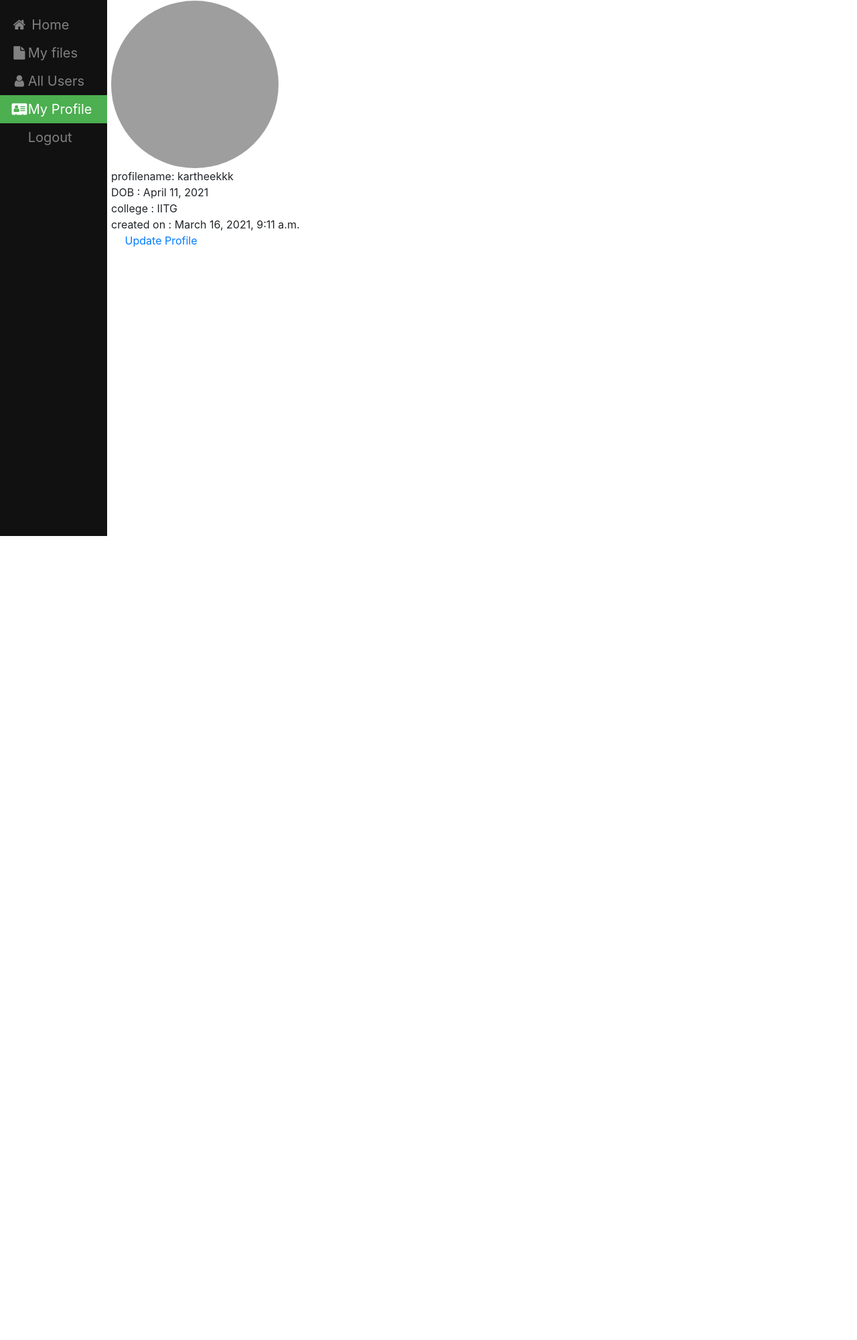
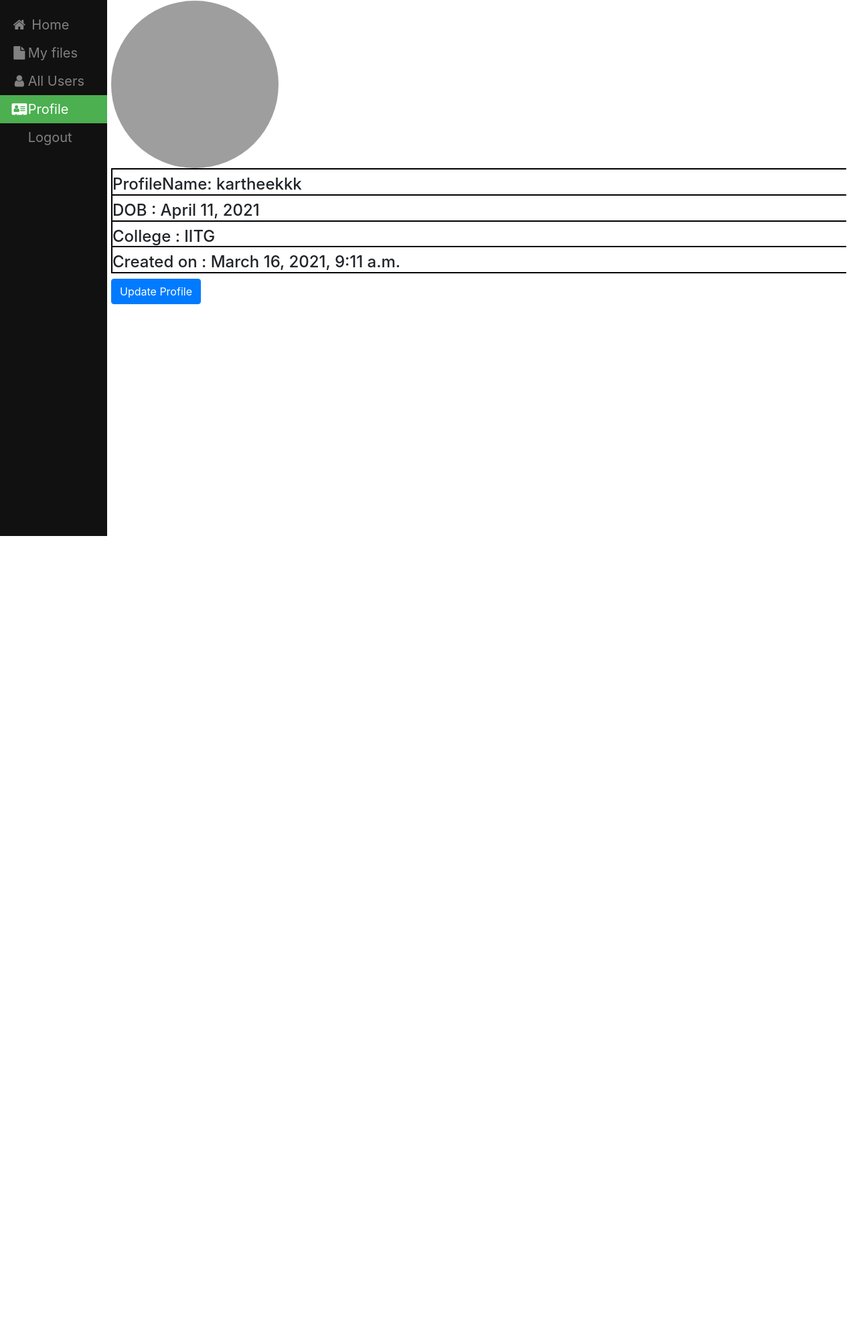
Before and after one commit to BUNNY-1269/Doc_Sharings, a Django app: page /createdprofile in a window 1280 px wide. Shown: the whole page at 67% size. Run offline with Django 3.2, Linux system fonts and the light colour scheme; a user stored in the database is signed in; data comes from the database, SQL or seed files in the repository; some libraries are stand-ins or nearby versions; grey boxes are pictures that could not be loaded.

Commit message:
Update createdprofile.html

```diff
--- a/templates/users/createdprofile.html
+++ b/templates/users/createdprofile.html
@@ -8,7 +8,19 @@
     <link rel="stylesheet" type="text/css" href="{%  static "css/styles.css" %}"/>
     <link rel="stylesheet" href="https://cdnjs.cloudflare.com/ajax/libs/font-awesome/4.7.0/css/font-awesome.min.css">
     <link rel="stylesheet" href="https://maxcdn.bootstrapcdn.com/bootstrap/4.0.0/css/bootstrap.min.css" integrity="sha384-Gn5384xqQ1aoWXA+058RXPxPg6fy4IWvTNh0E263XmFcJlSAwiGgFAW/dAiS6JXm" crossorigin="anonymous">
+    <style>
+        p.solid {border-style: solid;}
+        h4{
+            border-bottom: 2px solid black;
+        }
+        .vl
+        {border-left: 2px solid black;
+         height: auto;
+        }
 
+
+}
+    </style>
 
 </head>
   <body>
@@ -16,35 +28,43 @@
   <a  href="/home1"><i class="fa fa-fw fa-home"></i> Home</a>
   <a href="/My_Files"><i class="fa fa-fw fa-file"></i>My files</a>
   <a href="/allusers"><i class="fa fa-fw fa-user"></i>All Users</a>
-  <a class="active" href="#" onclick="return false"><i class="fa fa-fw fa-address-card" ></i>My Profile</a>
+  <a class="active" href="#" onclick="return false"><i class="fa fa-fw fa-address-card" ></i>Profile</a>
   <a href="/logout"><i class="fa fa-fw fa"></i>Logout</a>
 </div>
 
 
 <div class="content">
+
      <div>
       <img class="rounded-circle account-img"  src="{{ p1.image.url  }}" width="250" height="250" >
+    </div>
+<div class="vl">
+    <h4></h4>
+   <div>
 
-    </div>
+       <h4>ProfileName: {{p1.profilename}}</h4>
 
-  <div>
-        profilename: {{p1.profilename}}
+
+   </div>
+
+
+
+    <div>
+        <h4>DOB : {{p1.DOB}}</h4>
     </div>
 
     <div>
-        DOB : {{p1.DOB}}
+        <h4>College :  {{p1.college}}</h4>
     </div>
 
     <div>
-     college :  {{p1.college}}
+        <h4>Created on : {{p1.created}}</h4>
     </div>
-
-    <div>
-        created on : {{p1.created}}
-    </div>
- <a href="createdprofile/profileupdate"><i class="fa fa-fw fa"></i>Update Profile</a>
 </div>
 
+{# <a href="profileupdate"><i class="btn btn-primary"></i>Update Profile</a>#}
+    <a href="profileupdate" class="btn btn-primary" role="button">Update Profile</a>
+</div>
 
   </body>
 </html>
```
